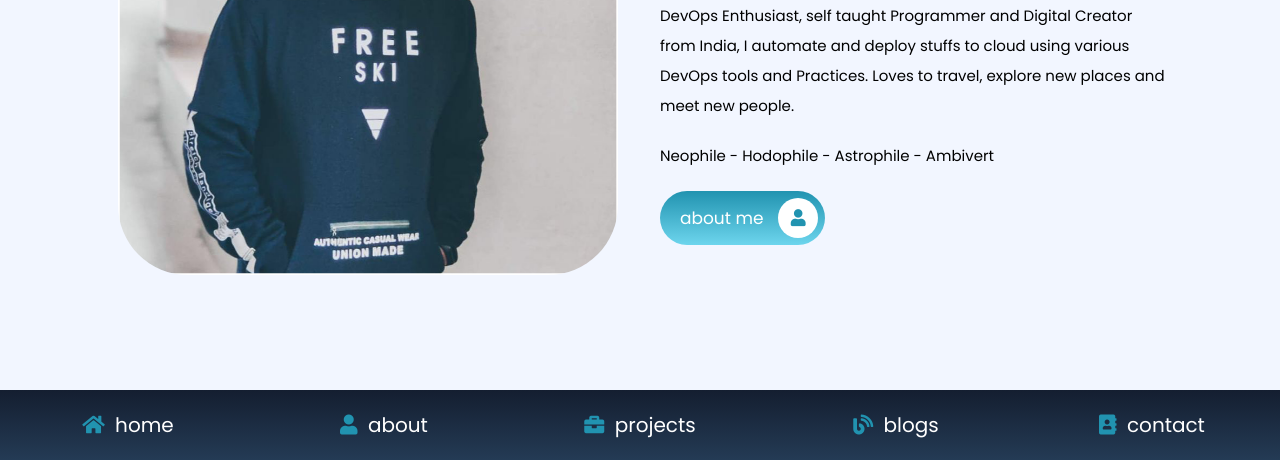
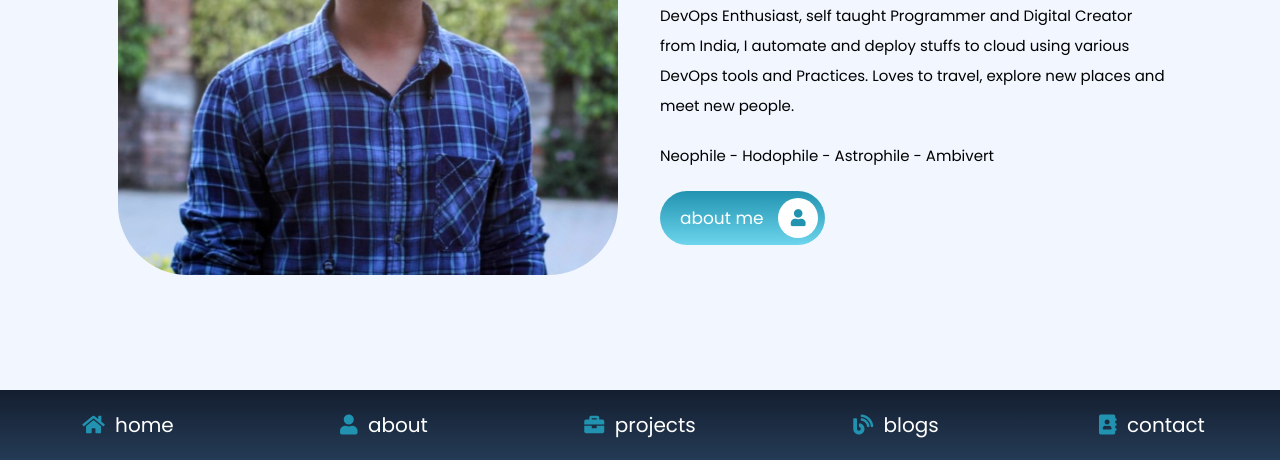
Before and after one commit to Dinesh1866/Dinesh_web, a plain HTML site: page index.html in a window 1280 px wide. Shown: the part 340-800 px from the top of the page. Drawn offline with Linux system fonts and the light colour scheme.

Commit message:
updated Image

```diff
--- a/index.html
+++ b/index.html
@@ -59,7 +59,7 @@ I sincerely admit ! Not everything thing you can see on the website was develope
 <section class="home">
 
     <div class="image">
-        <img src="images/user.png" alt="">
+        <img src="images/user.jpg" alt="">
     </div>
 
     <div class="content">
```
Also changed, not shown: images/user.jpg (added), images/user.png (deleted).
